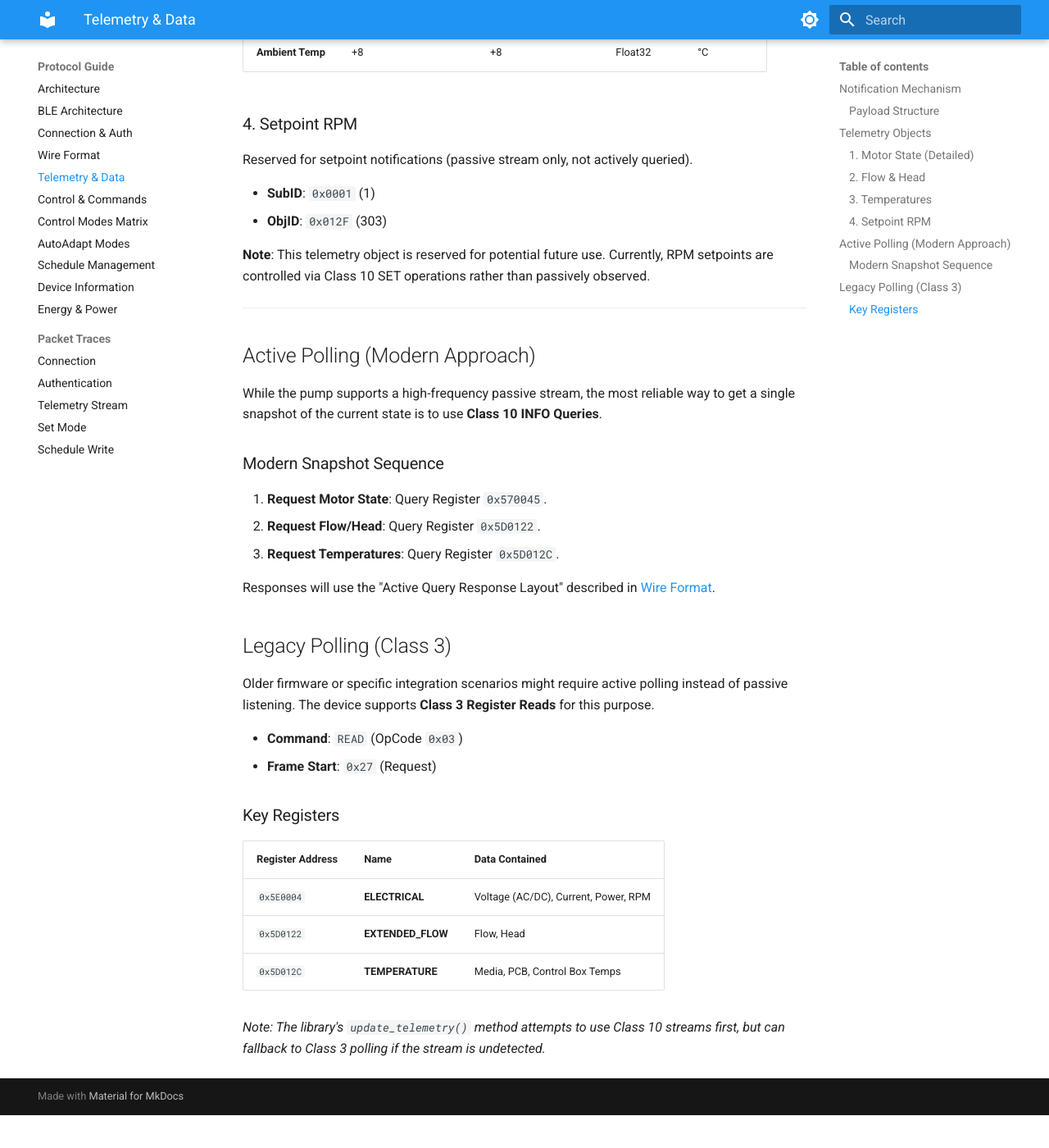
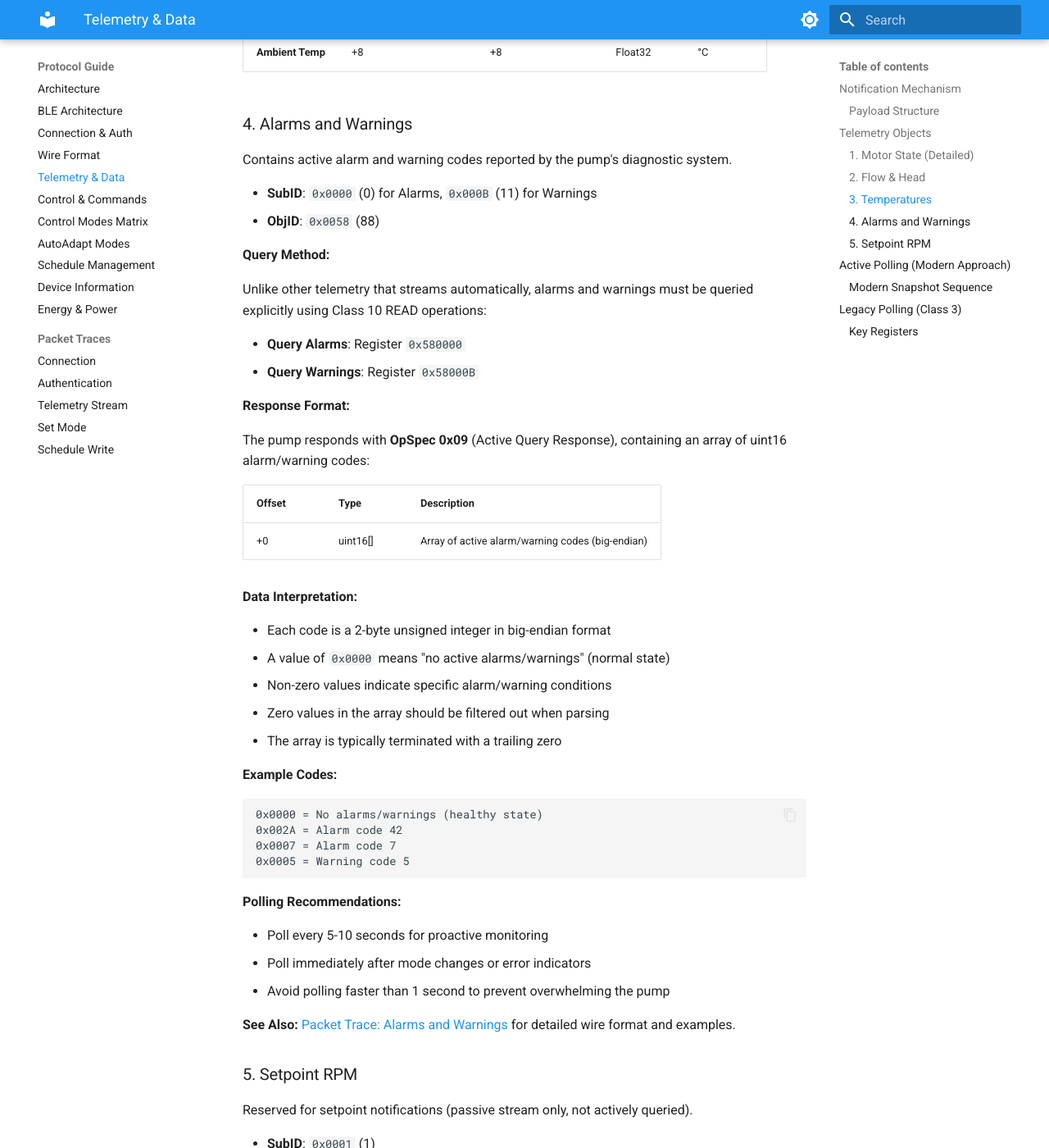
Before and after one commit to eman/alpha-hwr, an MkDocs documentation site: the page built from docs/protocol/telemetry.md, in a window 1280 px wide and 1400 px high, scrolled down 2254 px. Shown: the whole window at 82% size. Built offline with MkDocs 1.6.1 and Material for MkDocs 9.7.7, drawn with Linux system fonts in a browser that asks for light colours; before the commit the page ends 3614 px from its top, so only the background shows below that.

Commit message:
Fix alarm/warning protocol: OpSpec 0x13 -> 0x09 (validated on hardware)
This commit corrects the alarm/warning response protocol based on hardware
validation from the ESPHome implementation (Feb 2025).

Key Changes:
- Corrected OpSpec from 0x13 (speculative) to 0x09 (hardware-validated)
- Updated frame_parser.py to handle OpSpec 0x09 as Active Query Response
- Added OpSpec 0x09 decoder to telemetry_decoder.py for uint16 alarm codes
- Fixed test_advanced_telemetry.py to use correct packet format
- Created comprehensive packet trace documentation (06_alarms_warnings.md)
- Updated protocol documentation (telemetry.md, wire_format.md)

Discovery Details:
The Python reference implementation incorrectly expected OpSpec 0x13 based on
speculation. Hardware testing (100+ packet captures) confirmed the pump
actually responds with OpSpec 0x09, using the standard Active Query Response
format shared with OpSpec 0x30/0x2B/0x14.

Data Format:
- OpSpec 0x09 uses uint16 codes (not IEEE 754 floats)
- Value 0x0000 means 'no alarms/warnings' (normal/healthy state)
- Non-zero values indicate specific alarm/warning conditions
- Zero codes should be filtered when parsing

Wire Format:
[Class][OpSpec=0x09][Seq(2)][ID(2)][Res(2)][DataLen][Data...]

Where:
- ID = 0x5800 for alarms (Obj 88, Sub 0)
- ID = 0x580B for warnings (Obj 88, Sub 11)
- Data = uint16 array in big-endian format

Testing:
- All unit tests pass
- Smoke tests validated alarm parsing works correctly
- ESPHome C++ implementation deployed and verified on hardware

References:
- ESPHome implementation: /components/alpha_hwr/alpha_hwr.cpp:1021-1056
- Real packet example: 24 0D F8 E7 0A 09 00 02 3A 01 00 00 02 00 00 DC 50
- Protocol docs: https://eman.github.io/alpha-hwr/reimplementation/

````diff
--- a/docs/protocol/telemetry.md
+++ b/docs/protocol/telemetry.md
@@ -74,7 +74,54 @@ Contains thermal sensor readings from various points in the system.
 | **PCB Temp** | +4 | +4 | Float32 | °C |
 | **Ambient Temp** | +8 | +8 | Float32 | °C |
 
-### 4. Setpoint RPM
+### 4. Alarms and Warnings
+
+Contains active alarm and warning codes reported by the pump's diagnostic system.
+
+* **SubID**: `0x0000` (0) for Alarms, `0x000B` (11) for Warnings
+* **ObjID**: `0x0058` (88)
+
+**Query Method:**
+
+Unlike other telemetry that streams automatically, alarms and warnings must be queried explicitly using Class 10 READ operations:
+
+* **Query Alarms**: Register `0x580000`
+* **Query Warnings**: Register `0x58000B`
+
+**Response Format:**
+
+The pump responds with **OpSpec 0x09** (Active Query Response), containing an array of uint16 alarm/warning codes:
+
+| Offset | Type | Description |
+| :--- | :--- | :--- |
+| +0 | uint16[] | Array of active alarm/warning codes (big-endian) |
+
+**Data Interpretation:**
+
+* Each code is a 2-byte unsigned integer in big-endian format
+* A value of `0x0000` means "no active alarms/warnings" (normal state)
+* Non-zero values indicate specific alarm/warning conditions
+* Zero values in the array should be filtered out when parsing
+* The array is typically terminated with a trailing zero
+
+**Example Codes:**
+
+```
+0x0000 = No alarms/warnings (healthy state)
+0x002A = Alarm code 42
+0x0007 = Alarm code 7
+0x0005 = Warning code 5
+```
+
+**Polling Recommendations:**
+
+* Poll every 5-10 seconds for proactive monitoring
+* Poll immediately after mode changes or error indicators
+* Avoid polling faster than 1 second to prevent overwhelming the pump
+
+**See Also:** [Packet Trace: Alarms and Warnings](packet_traces/06_alarms_warnings.md) for detailed wire format and examples.
+
+### 5. Setpoint RPM
 
 Reserved for setpoint notifications (passive stream only, not actively queried).
 
````
Also changed, not shown: docs/protocol/packet_traces/06_alarms_warnings.md (added, +259 -0 lines), docs/protocol/wire_format.md (+9 -2 lines), 3 other files.
